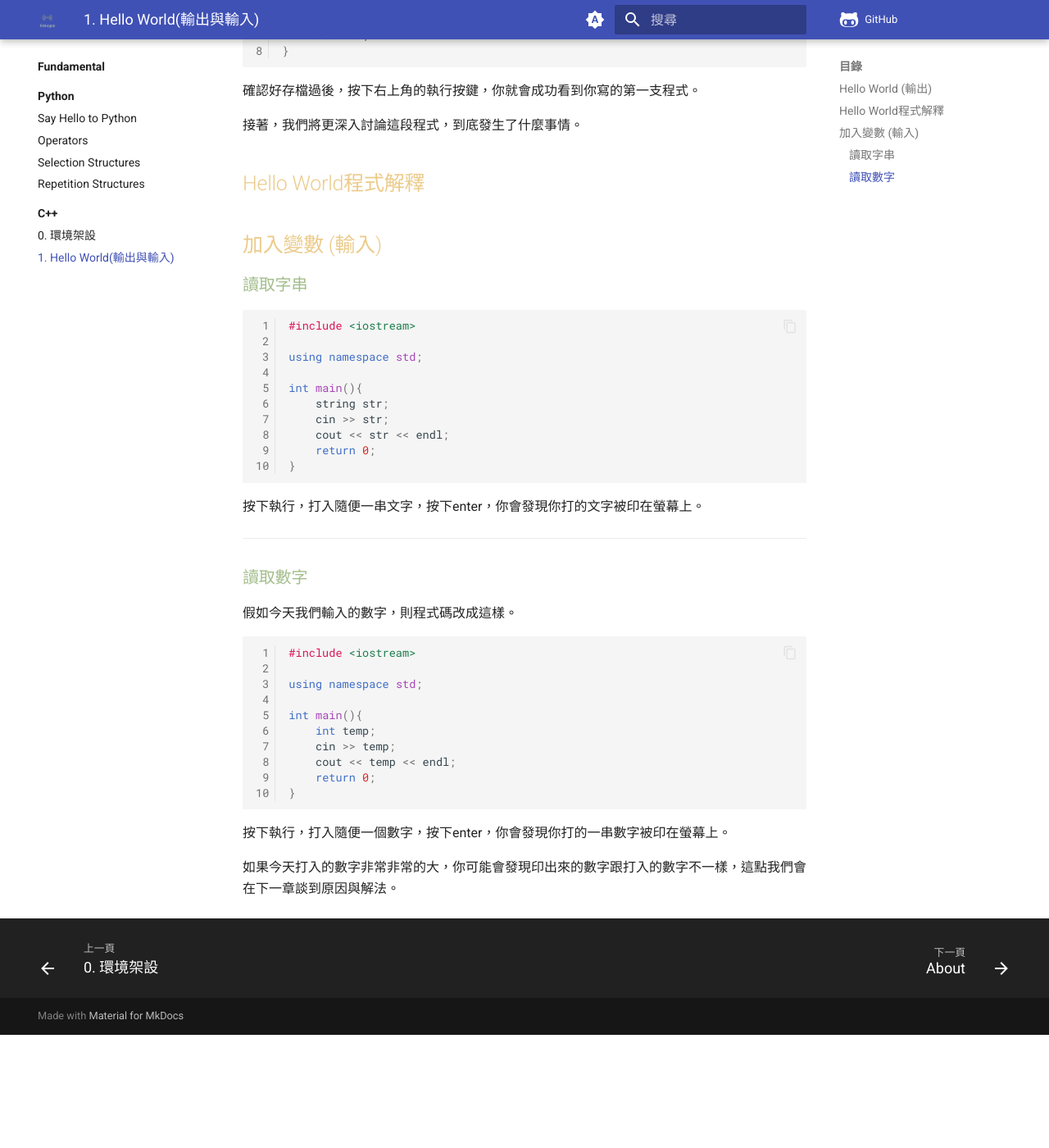
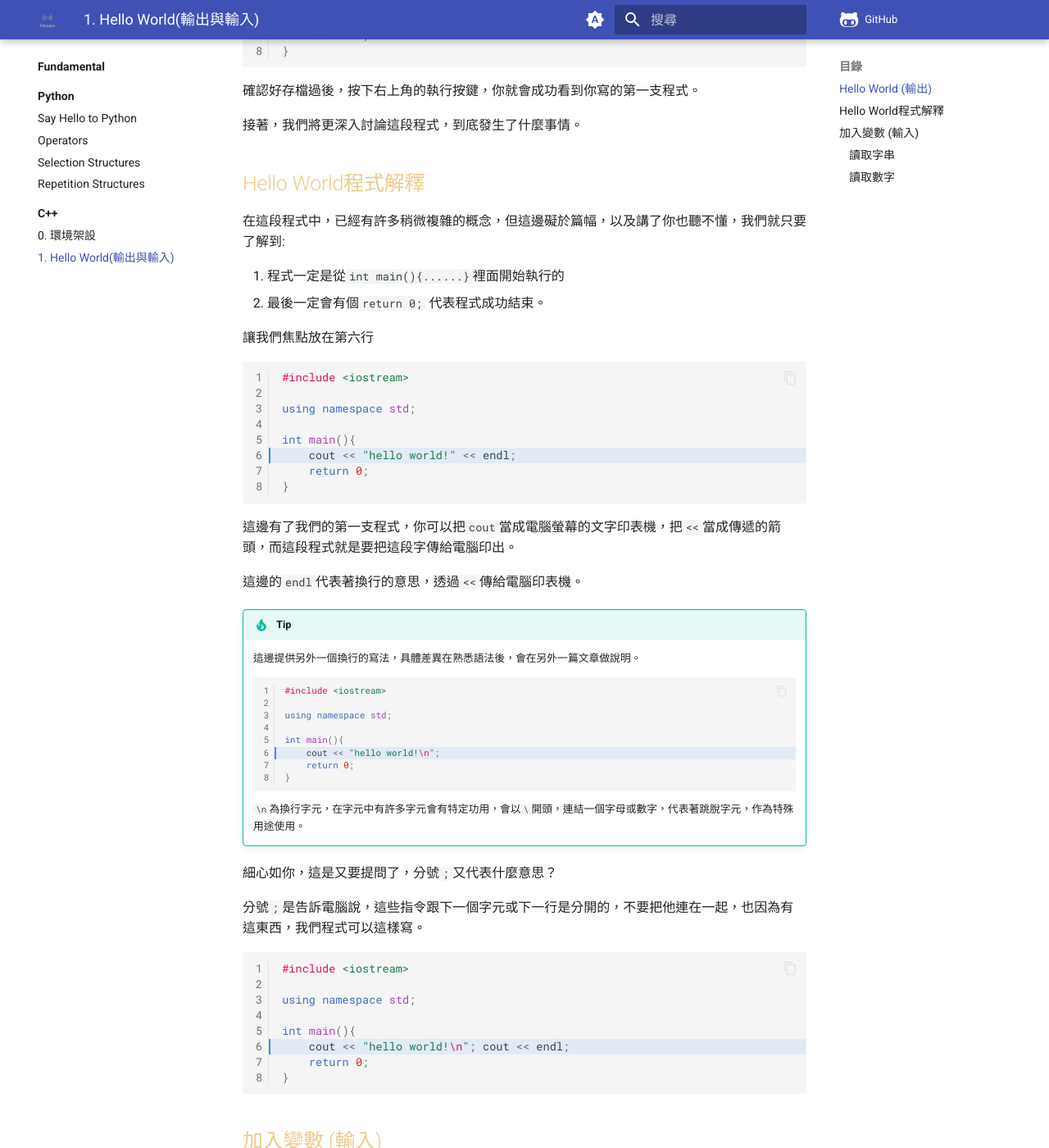
Before and after one commit to cheung4843/ZestAlgo, an MkDocs documentation site: the page built from docs/fundamental/cpp/hello_world.md, in a window 1280 px wide and 1400 px high, scrolled down 411 px. Shown: the whole window at 82% size. Built offline with MkDocs 1.6.1 and Material for MkDocs 9.7.7, drawn with Linux system fonts in a browser that asks for light colours; comment, search, counter and statistics services are not loaded; before the commit the page ends 1673 px from its top, so only the background shows below that; some of the changed text lies outside the part shown.

Commit message:
modified:   docs/fundamental/cpp/hello_world.md 解釋hello world

````diff
--- a/docs/fundamental/cpp/hello_world.md
+++ b/docs/fundamental/cpp/hello_world.md
@@ -17,8 +17,58 @@ int main(){
 接著，我們將更深入討論這段程式，到底發生了什麼事情。
 
 ## Hello World程式解釋
+在這段程式中，已經有許多稍微複雜的概念，但這邊礙於篇幅，以及講了你也聽不懂，我們就只要了解到:
 
+1. 程式一定是從``int main(){......}``裡面開始執行的
+2. 最後一定會有個``return 0;`` 代表程式成功結束。
 
+讓我們焦點放在第六行
+
+```cpp linenums="1" hl_lines="6"
+#include <iostream>
+
+using namespace std;
+
+int main(){
+    cout << "hello world!" << endl;
+    return 0;
+}
+```
+
+這邊有了我們的第一支程式，你可以把``cout``當成電腦螢幕的文字印表機，把``<<``當成傳遞的箭頭，而這段程式就是要把這段字傳給電腦印出。
+
+這邊的``endl``代表著換行的意思，透過``<<``傳給電腦印表機。
+
+!!! tip
+
+    這邊提供另外一個換行的寫法，具體差異在熟悉語法後，會在另外一篇文章做說明。
+
+    ```cpp linenums="1" hl_lines="6"
+    #include <iostream>
+
+    using namespace std;
+
+    int main(){
+        cout << "hello world!\n";
+        return 0;
+    }
+    ```
+    ``\n``為換行字元，在字元中有許多字元會有特定功用，會以``\``開頭，連結一個字母或數字，代表著跳脫字元，作為特殊用途使用。
+
+細心如你，這是又要提問了，分號``;``又代表什麼意思？
+
+分號``;``是告訴電腦說，這些指令跟下一個字元或下一行是分開的，不要把他連在一起，也因為有這東西，我們程式可以這樣寫。
+
+```cpp linenums="1" hl_lines="6"
+#include <iostream>
+
+using namespace std;
+
+int main(){
+    cout << "hello world!\n"; cout << endl;
+    return 0;
+}
+```
 
 ## 加入變數 (輸入)
 
@@ -57,4 +107,5 @@ int main(){
 
 按下執行，打入隨便一個數字，按下enter，你會發現你打的一串數字被印在螢幕上。
 
-如果今天打入的數字非常非常的大，你可能會發現印出來的數字跟打入的數字不一樣，這點我們會在下一章談到原因與解法。
+!!! info
+    如果今天打入的數字非常非常的大，你可能會發現印出來的數字跟打入的數字不一樣，期原因是溢位，這點我們會在下一章談到其原因與解法。
````
